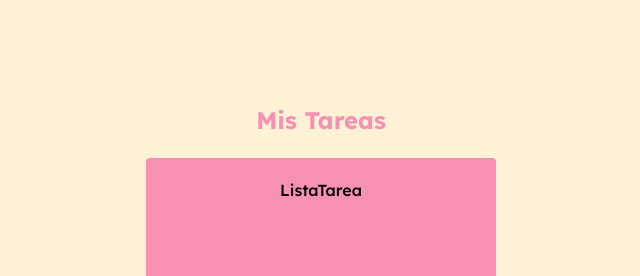
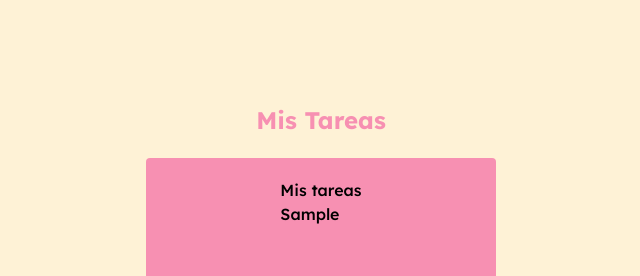
Before and after one commit to fserrano97/proyecto-final-ada-todo-list, a React (Vite) app: page / in a window 1280 px wide. Both pictures are taken after typing "Sample" into the empty fields and a click on the button "Agregar". Shown: the top 276 px of the page, without its empty margins (319-959 px from the left). Built offline with nearby package versions, Linux system fonts and the light colour scheme.

Commit message:
Agrega funcionalidad para completar tareas

```diff
--- a/src/App.jsx
+++ b/src/App.jsx
@@ -11,7 +11,7 @@ function App() {
         <h1 className="titulo-principal">Mis Tareas</h1>
 
         <div className="container-list">
-          <ListaTarea />
+      <ListaTarea tareas={tareas} />
         </div>
 
         <div className="container-form">
--- a/src/components/ListaTarea/ListaTarea.jsx
+++ b/src/components/ListaTarea/ListaTarea.jsx
@@ -1,8 +1,16 @@
+import "./ListaTarea.css";
+import Tarea from "../Tarea/Tarea";
 
-const ListaTarea = () => {
+const ListaTarea = ({ tareas }) => {
   return (
-    <div>ListaTarea</div>
-  )
-}
+    <div>
+      <h2>Mis tareas</h2>
 
-export default ListaTarea
+      {tareas.map((tarea) => (
+        <Tarea key={tarea.id} tarea={tarea} />
+      ))}
+    </div>
+  );
+};
+
+export default ListaTarea;
--- a/src/components/Tarea/Tarea.jsx
+++ b/src/components/Tarea/Tarea.jsx
@@ -0,0 +1,12 @@
+
+const Tarea = ({ tarea }) => {
+  return (
+    <div>
+        <div className="tarea">
+  <p>{tarea.texto}</p>
+</div>
+    </div>
+  )
+}
+
+export default Tarea
```
